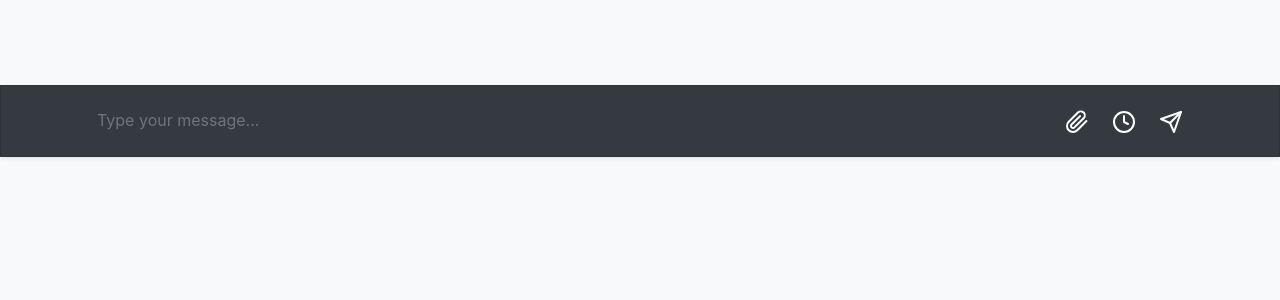
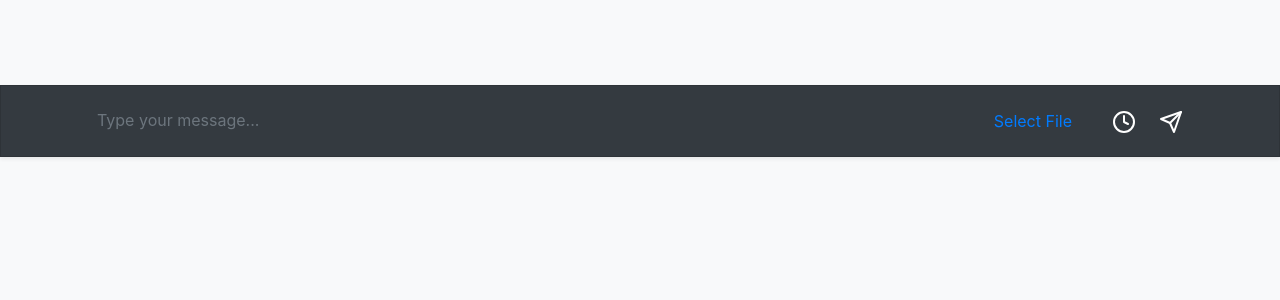
Before and after one commit to likithsai/telegram-downloader, a PHP site: page /info.php?id=1 in a window 1280 px wide. Shown: the part 643-943 px from the top of the page. Run offline with PHP 8.4, Linux system fonts and the light colour scheme; a user stored in the database is signed in; data comes from the database, SQL or seed files in the repository; data that the repository does not hold is empty; some libraries are stand-ins or nearby versions.

Commit message:
added file select option with selected file deletion

```diff
--- a/info.php
+++ b/info.php
@@ -361,9 +361,10 @@
                             <div class="input-group">
                                 <textarea name="send-message-text" class="form-control bg-transparent border-0 text-white" placeholder="Type your message..." rows="1" style="overflow: hidden; overflow-wrap: break-word; resize: none;" required></textarea>
                                 <div class="input-group-append">
-                                    <button class="btn btn-ico btn-secondary btn-minimal bg-transparent border-0 dropzone-button-js dz-clickable" type="button">
-                                        <svg xmlns="http://www.w3.org/2000/svg" width="24" height="24" viewBox="0 0 24 24" fill="none" stroke="currentColor" stroke-width="2" stroke-linecap="round" stroke-linejoin="round" class="feather feather-paperclip injected-svg"><path d="M21.44 11.05l-9.19 9.19a6 6 0 0 1-8.49-8.49l9.19-9.19a4 4 0 0 1 5.66 5.66l-9.2 9.19a2 2 0 0 1-2.83-2.83l8.49-8.48"></path></svg>
-                                    </button>
+                                    <label class="custom-file container" id="customFile">
+                                        <input type="file" class="custom-file-input d-none" multiple>
+                                        <span class="custom-file-control form-control-file text-primary btn">Select File</span>
+                                    </label>
                                     <button type="submit" name="schedule-message-btn" class="btn btn-ico btn-secondary btn-minimal bg-transparent border-0 dropzone-button-js dz-clickable">
                                         <svg xmlns="http://www.w3.org/2000/svg" width="24" height="24" viewBox="0 0 24 24" fill="none" stroke="currentColor" stroke-width="2" stroke-linecap="round" stroke-linejoin="round" class="feather feather-clock"><circle cx="12" cy="12" r="10"/><polyline points="12 6 12 12 16 14"/></svg>
                                     </button>
@@ -372,6 +373,7 @@
                                     </button>
                                 </div>
                             </div>
+                            <div id="files-selected"></div>
                         </div>
                     </div>
                 </form>
@@ -383,6 +385,34 @@
     <script src="https://cdn.jsdelivr.net/npm/popper.js@1.16.0/dist/umd/popper.min.js" integrity="sha384-Q6E9RHvbIyZFJoft+2mJbHaEWldlvI9IOYy5n3zV9zzTtmI3UksdQRVvoxMfooAo" crossorigin="anonymous"></script>
     <script src="https://stackpath.bootstrapcdn.com/bootstrap/4.4.1/js/bootstrap.min.js" integrity="sha384-wfSDF2E50Y2D1uUdj0O3uMBJnjuUD4Ih7YwaYd1iqfktj0Uod8GCExl3Og8ifwB6" crossorigin="anonymous"></script>
     <script src="https://getbootstrap.com/docs/4.0/assets/js/vendor/holder.min.js"></script>
+    <script>
+        $(document).ready(function() {
+            $('input[type="file"]').change(function(e) {
+                if( $(this).get(0).files.length > 0) {
+                    for (var i = 0; i < $(this).get(0).files.length; ++i) {
+                        $('#files-selected').append('<span id="file' + i + '" class="badge badge-secondary mx-1">' + $(this).get(0).files[i].name + ' (' + bytesToSize($(this).get(0).files[i].size) + ')' + ' <i id="btn_tag_delete" class="bi bi-x-circle-fill" data-delete-id="' + i + '"></i></span>');
+                    }
 
+                    $('#files-selected').append('<span id="file-clear" class="badge badge-secondary mx-1 bg-danger">Clear All File</span>');
+                }
+            });
+
+            $(document).on("click", "#btn_tag_delete", function() {
+                var file_id = $(this).attr('data-delete-id');
+                $('#file' + file_id).remove();
+            });
+
+            $(document).on("click", "#file-clear", function() {
+                $('#files-selected').html('');
+            });
+
+            function bytesToSize(bytes) {
+                var sizes = ['Bytes', 'KB', 'MB', 'GB', 'TB'];
+                if (bytes == 0) return '0 Byte';
+                var i = parseInt(Math.floor(Math.log(bytes) / Math.log(1024)));
+                return Math.round(bytes / Math.pow(1024, i), 2) + ' ' + sizes[i];
+            }
+        });
+    </script>
 </body>
 </html>
```
